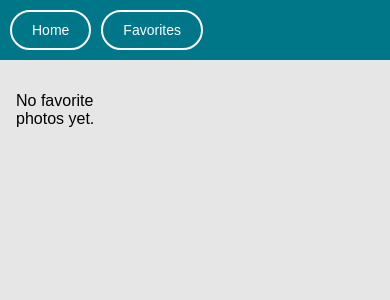
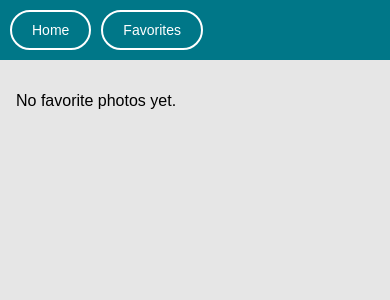
Before and after one commit to vaivav11/flickr-infinite-scroll, a React (Create React App) app: page /favorites in a window 390 px wide. Shown: the top 300 px of the page. Built offline with nearby package versions, Linux system fonts and the light colour scheme.

Commit message:
Adjusting the responsive design

```diff
--- a/src/App.css
+++ b/src/App.css
@@ -46,17 +46,17 @@ body {
 
 @media (min-width: 768px) and (max-width: 1023px) {
   .gallery, .favorites {
-    grid-template-columns: repeat(auto-fill, minmax(150px, 1fr));
+    grid-template-columns: repeat(auto-fill, minmax(200px, 1fr));
   }
 }
 
 @media (max-width: 767px) {
   .gallery, .favorites {
-    grid-template-columns: repeat(auto-fill, minmax(100px, 1fr));
+    grid-template-columns: repeat(auto-fill, minmax(200px, 1fr));
   }
 
   .photo-card {
-    width: 100px;
-    height: 100px;
+    width: 100%;
+    height: auto;
   }
 }
```
